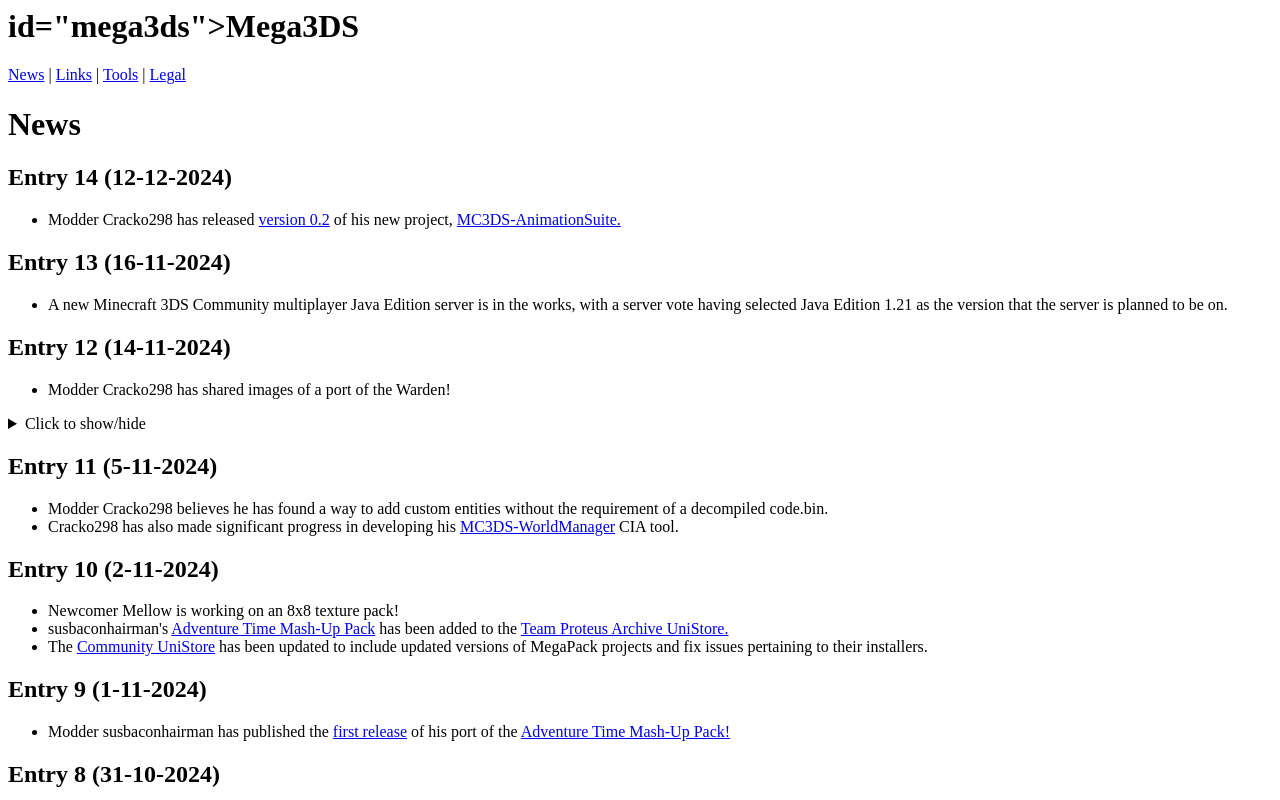
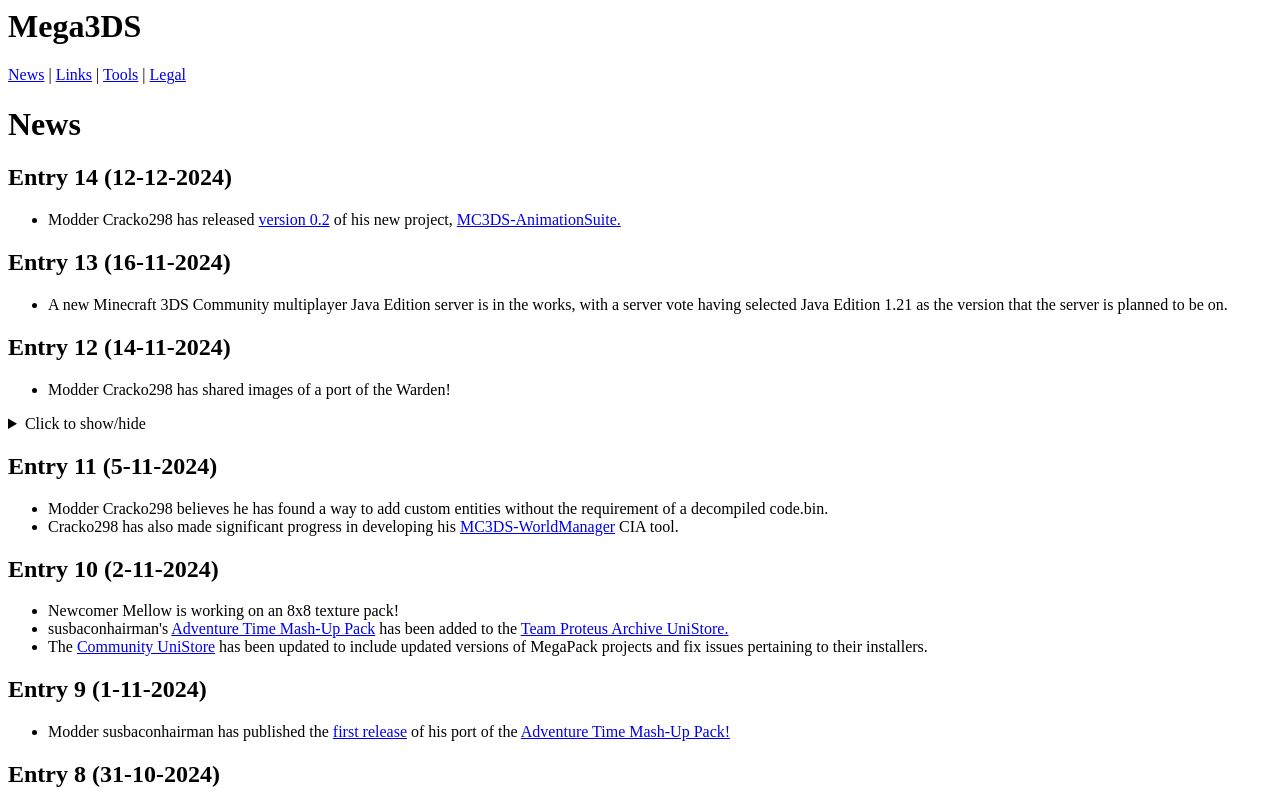
Before and after one commit to Mega3DS/mega3ds.github.io, a plain HTML site: page index.html in a window 1280 px wide. Shown: the top 800 px of the page. Drawn offline with Linux system fonts and the light colour scheme.

Commit message:
Update index.html

```diff
--- a/index.html
+++ b/index.html
@@ -2,7 +2,7 @@
    <title>Mega3DS</title>
    <link rel="shortcut icon" type="image/x-icon" href="/favicon.ico">
 </head>
-<h1> id="mega3ds">Mega3DS</h1>
+<h1 id="mega3ds">Mega3DS</h1>
 <p><a href="#news">News</a> | <a href="#links">Links</a> | <a href="#tools">Tools</a> | <a href="#legal">Legal</a></p>
 <h1 id="news">News</h1>
 <h2 id="entry-14-12-12-2024-">Entry 14 (12-12-2024)</h2>
```
